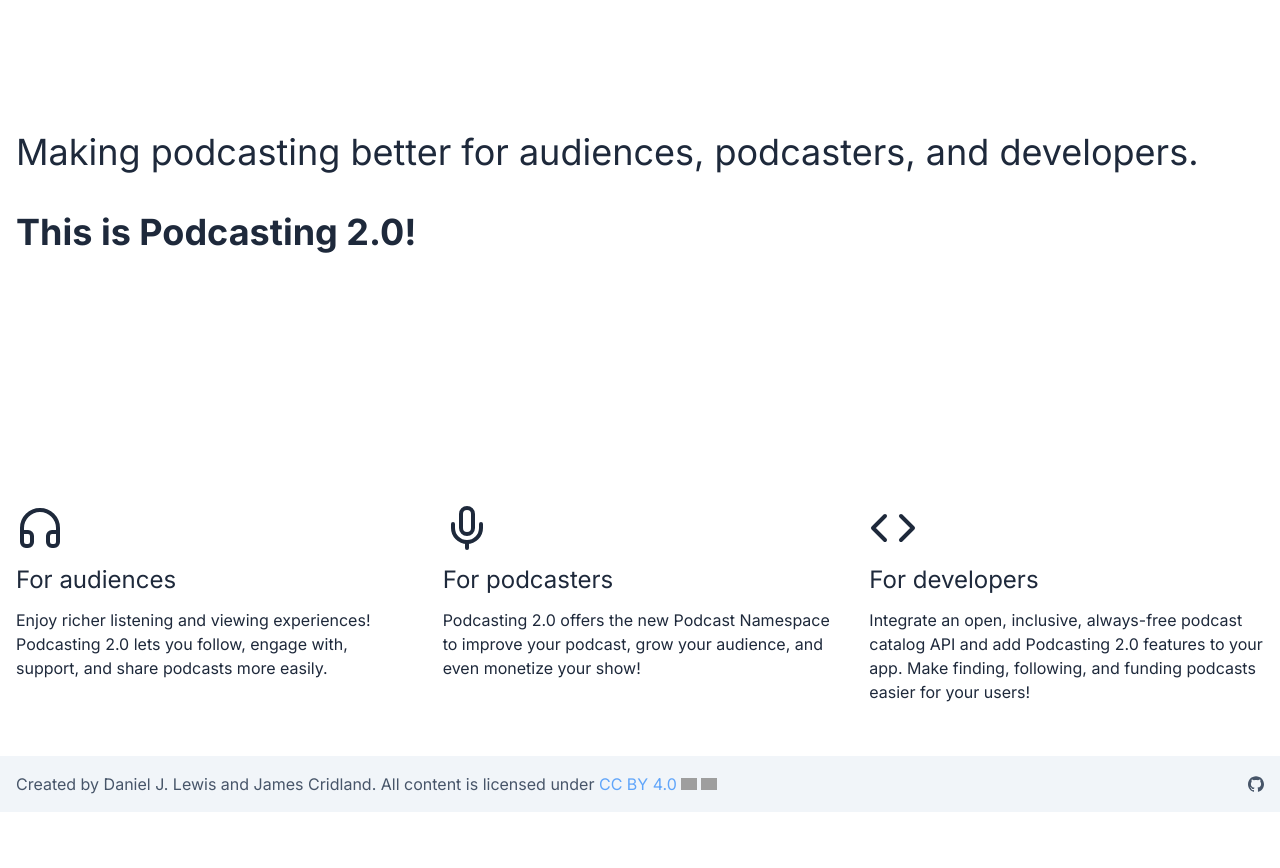
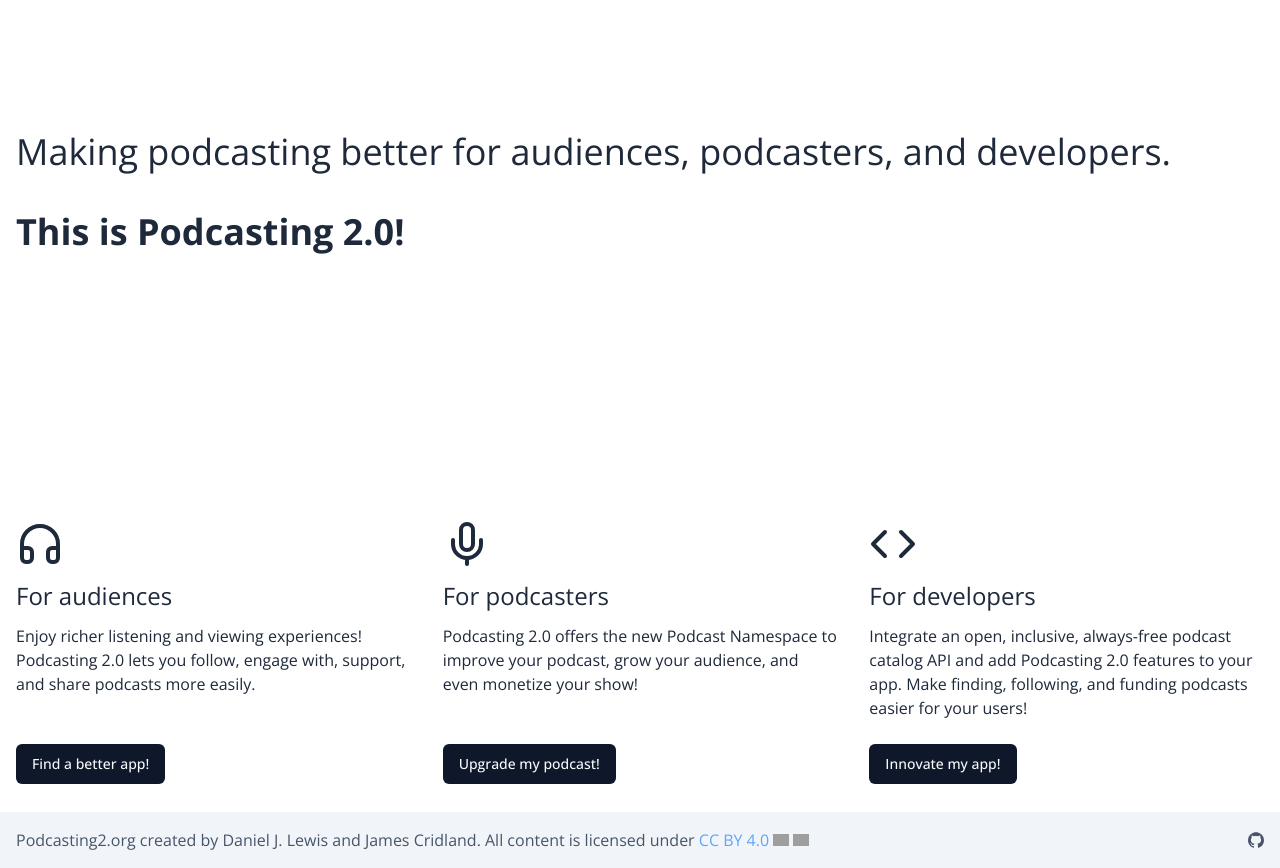
Before and after one commit to theDanielJLewis/podcasting2.org, a Next.js app: page / in a window 1280 px wide. Shown: the part 180-1048 px from the top of the page. Before the commit the page ends 992 px from the top, so only its background shows below. Built offline with nearby package versions, Linux system fonts and the light colour scheme; grey boxes are pictures that could not be loaded.

Commit message:
Font change Minor footer tweaks

```diff
--- a/src/app/globals.css
+++ b/src/app/globals.css
@@ -12,15 +12,15 @@ p {
 }
 
 h1 {
-  @apply text-4xl;
+  @apply mb-4 text-4xl;
 }
 
 h2 {
-  @apply text-2xl;
+  @apply mb-4 mt-8 text-2xl;
 }
 
 h3 {
-  @apply text-xl;
+  @apply my-4 text-xl;
 }
 
 h4 {
--- a/src/app/layout.tsx
+++ b/src/app/layout.tsx
@@ -1,10 +1,10 @@
 import type { Metadata } from "next";
-import { Inter } from "next/font/google";
+import { Open_Sans } from "next/font/google";
 import "./globals.css";
 import { Footer } from "@/components/ui/Footer";
 import { Header } from "@/components/ui/Header";
 
-const inter = Inter({ subsets: ["latin"] });
+const openSans = Open_Sans({ subsets: ["latin"] });
 
 export const metadata: Metadata = {
   title: "Podcasting 2.0",
@@ -21,7 +21,7 @@ export default function RootLayout({
       <body
         suppressHydrationWarning={true}
         className={
-          inter.className + " flex min-h-screen flex-col transition-colors"
+          openSans.className + " flex min-h-screen flex-col transition-colors"
         }
       >
         <Header />
--- a/src/app/page.tsx
+++ b/src/app/page.tsx
@@ -1,6 +1,7 @@
 import Image from "next/image";
 import type { Metadata } from "next";
-import { Code, Headphones, Mic } from "lucide-react";
+import { Code, Headphones, Lightbulb, Mic } from "lucide-react";
+import { Button } from "@/components/ui/button";
 
 export const metadata: Metadata = {
   title: "Podcasting 2.0",
@@ -10,7 +11,7 @@ export const metadata: Metadata = {
 export default function Home() {
   return (
     <>
-      <div className="text-4xl py-24 lg:py-60 flex flex-col justify-center">
+      <div className="flex flex-col justify-center py-24 text-4xl lg:py-60">
         <h1>
           Making podcasting better for audiences, podcasters, and developers.
           <br />
@@ -19,8 +20,8 @@ export default function Home() {
         </h1>
       </div>
       <div>
-        <div className="grid md:grid-cols-3 gap-8">
-          <div className="py-3">
+        <div className="grid gap-8 md:grid-cols-3">
+          <div className="flex flex-col items-start py-3">
             <Headphones size={48} />
             <h2 className="my-3 text-2xl">For audiences</h2>
             <p>
@@ -28,11 +29,12 @@ export default function Home() {
               lets you follow, engage with, support, and share podcasts more
               easily.
             </p>
+            <Button className="mt-auto">Find a better app!</Button>
             {/* <LinkContainer to="/apps">
               <Button>Try a better podcast app!</Button>
             </LinkContainer> */}
           </div>
-          <div className="py-3">
+          <div className="flex flex-col items-start py-3">
             <Mic size={48} />
 
             <h2 className="my-3 text-2xl">For podcasters</h2>
@@ -40,11 +42,12 @@ export default function Home() {
               Podcasting 2.0 offers the new Podcast Namespace to improve your
               podcast, grow your audience, and even monetize your show!
             </p>
+            <Button className="mt-auto">Upgrade my podcast!</Button>
             {/* <LinkContainer to="/podcasters">
               <Button>Upgrade to Podcasting 2.0!</Button>
             </LinkContainer> */}
           </div>
-          <div className="py-3">
+          <div className="flex flex-col items-start py-3">
             <Code size={48} />
 
             <h2 className="my-3 text-2xl">For developers</h2>
@@ -53,10 +56,22 @@ export default function Home() {
               add Podcasting 2.0 features to your app. Make finding, following,
               and funding podcasts easier for your users!
             </p>
+            <Button className="mt-auto">Innovate my app!</Button>
             {/* <LinkContainer to="/developers">
               <Button>Put Podcasting 2.0 in your app!</Button>
             </LinkContainer> */}
           </div>
+          {/* <div className="col-span-full flex flex-col items-start py-3">
+            <Lightbulb size={48} />
+
+            <h2 className="my-3 text-2xl">For anyone with ideas</h2>
+            <p>
+              Integrate an open, inclusive, always-free podcast catalog API and
+              add Podcasting 2.0 features to your app. Make finding, following,
+              and funding podcasts easier for your users!
+            </p>
+            <Button className="mt-auto">Get involved!</Button>
+          </div> */}
         </div>
       </div>
     </>
--- a/src/components/ui/Footer.tsx
+++ b/src/components/ui/Footer.tsx
@@ -6,8 +6,8 @@ export function Footer() {
     <footer className="bg-slate-100 text-slate-600 dark:bg-slate-950 dark:text-slate-400">
       <div className="container mx-auto flex items-center p-4">
         <div>
-          Created by Daniel J. Lewis and James Cridland. All content is licensed
-          under{" "}
+          Podcasting2.org created by Daniel J. Lewis and James Cridland. All
+          content is licensed under{" "}
           <a
             href="http://creativecommons.org/licenses/by/4.0/?ref=chooser-v1"
             target="_blank"
--- a/src/data/podcastNamespaceTags.json
+++ b/src/data/podcastNamespaceTags.json
@@ -65,7 +65,7 @@
     "name": "season",
     "label": "Season",
     "tag": "<podcast:season>",
-    "description": "named seasons/series",
+    "description": "named and numbered seasons/series",
     "levels": ["item"],
     "documentationUrl": "https://github.com/Podcastindex-org/podcast-namespace/blob/main/docs/1.0.md#season"
   },
```
